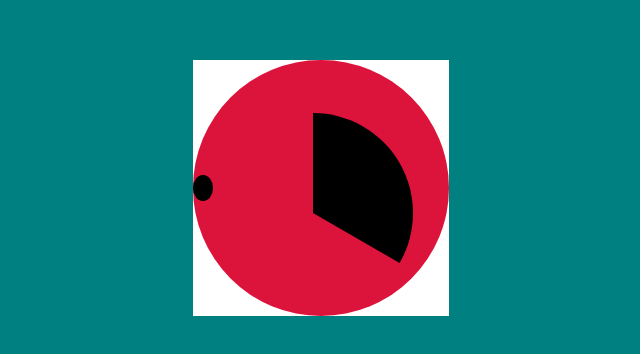
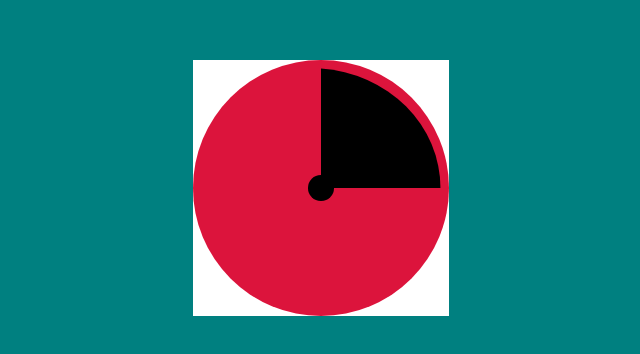
Before and after one commit to ellismckenzielee/selection-spinner, a website: page src/index.html in a window 1280 px wide. Shown: the part 212-566 px from the top of the page, without its empty margins (319-959 px from the left). Drawn offline with Linux system fonts and the light colour scheme.

Commit message:
add first SVG segment

```diff
--- a/src/index.html
+++ b/src/index.html
@@ -14,8 +14,8 @@
           <div id="spinner">
             <div id="spinner-center">
             </div>
-            <svg class="segment">
-              <path d="M 100 0 A 100 100 0 0 1 186.6 150 L 100 100 L 100 0 Z" />
+            <svg id='segment-container' width="100%" height="100%" viewBox="0 0 300 300">
+              <path d="M 150,150 L150,10 A150,140 1 0,1 290,150 z" />
             </svg>
           </div>
       </div>
--- a/src/stylesheet.css
+++ b/src/stylesheet.css
@@ -44,3 +44,10 @@ main {
     border-radius: 50%;
     z-index: 1;
 }
+
+
+#segment-container {
+  width: 100%;
+  height: 100%;
+  position: absolute;
+}
```
